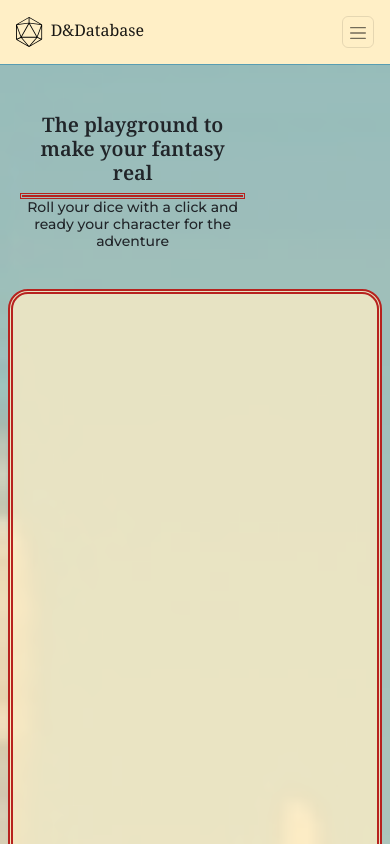
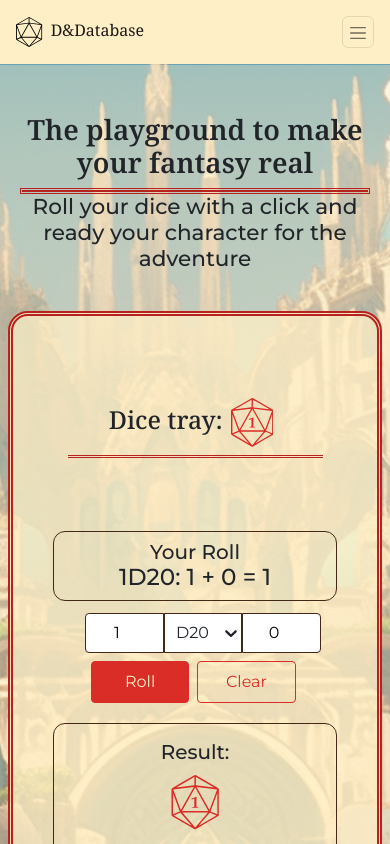
Before and after one commit to LiamDarkmoon/DnDApp, a React (Vite) app: page / in a window 390 px wide. Shown: the top 844 px of the page. Built offline with nearby package versions, Linux system fonts and the light colour scheme.

Commit message:
mobile v1.5

```diff
--- a/src/pages/landing/LandingPage.jsx
+++ b/src/pages/landing/LandingPage.jsx
@@ -7,7 +7,7 @@ const LandingPage = () => {
         <div className='lnd pg container-fluid d-flex flex-column align-items-center justify-content-evenly'>
             <NavBar/>
             <div className='row py-5 align-items-center justify-content-between'>
-                <div className='col-8 col-sm-5 text-center'>
+                <div className='col-12 col-sm-5 text-center'>
                     <h1 className='lnd-hl'> The playground to make your fantasy real </h1>
                     <div className='separator'></div>
                     <h4 className='fw-regular'> Roll your dice with a click and ready your character for the adventure </h4>
--- a/src/styles/AppStyle.css
+++ b/src/styles/AppStyle.css
@@ -210,12 +210,6 @@
   .pg {
     padding: 0 20px;
   }
-  .lnd h1 {
-    font-size: 20px;
-  }
-  .lnd h4 {
-    font-size: 14px;
-  }
   .navbar {
     height: 64px;
     padding: 12px 16px;
@@ -250,7 +244,7 @@
     width: 20px;
   }
   .dicetray {
-    height: 900vh;
+    height: 90vh;
     margin: 32px 0;
   }
   .cta-bttn {
--- a/src/styles/AppStyle.sass
+++ b/src/styles/AppStyle.sass
@@ -207,12 +207,6 @@ $shadow: #432818
     .pg
         padding: 0 20px
 
-    .lnd
-        h1
-            font-size: 20px
-
-        h4
-            font-size: 14px
 
     .navbar
         height: 64px
@@ -250,7 +244,7 @@ $shadow: #432818
 
 
     .dicetray
-        height: 900vh
+        height: 90vh
         margin: 32px 0
 
     .cta-bttn
```
Also changed, not shown: 1 other file (tests, documents, lock files or other folders).
